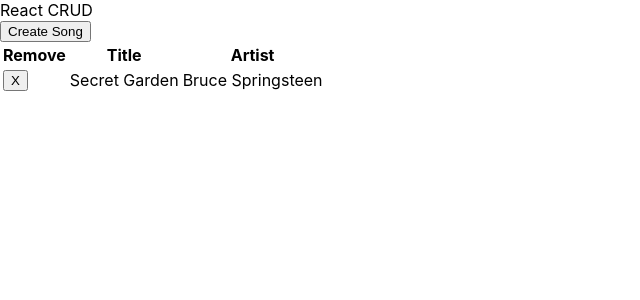
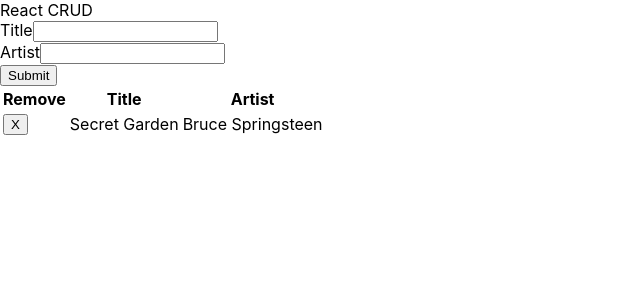
Before and after one commit to jpbarbosa/react-crud-ts, a React (Create React App) app: page / in a window 1280 px wide. Shown: the top 300 px of the page, without its empty margins (0-640 px from the left). Built offline with nearby package versions, Linux system fonts and the light colour scheme; data requests are answered from the project's data file.

Commit message:
Add form

```diff
--- a/src/entities/Song.ts
+++ b/src/entities/Song.ts
@@ -1,5 +1,5 @@
 export interface Song {
-  id: number;
+  id?: number;
   title: string;
   artist: string;
 }
--- /dev/null
+++ b/src/hooks/useForm.ts
@@ -0,0 +1,22 @@
+import React, { useState } from 'react';
+
+export type IChangeElement =
+  | HTMLInputElement
+  | HTMLSelectElement
+  | HTMLTextAreaElement;
+
+export const useForm = <T>(initialState: T, handleAction: Function) => {
+  const [formState, setFormState] = useState(initialState);
+
+  const handleChange = (event: React.ChangeEvent<IChangeElement>): void => {
+    const { name, value } = event.target;
+    setFormState({ ...formState, [name]: value });
+  };
+
+  const handleSubmit = (event: React.FormEvent<HTMLFormElement>): void => {
+    event.preventDefault();
+    handleAction(formState);
+  };
+
+  return { formState, handleChange, handleSubmit };
+};
--- a/src/pages/songs/index.tsx
+++ b/src/pages/songs/index.tsx
@@ -1,6 +1,7 @@
 import axios from 'axios';
 import { useEffect, useState } from 'react';
 import { Song } from '../../entities/Song';
+import { useForm } from '../../hooks/useForm';
 
 export const Songs = () => {
   const [records, setRecords] = useState<Song[]>([]);
@@ -12,11 +13,8 @@ export const Songs = () => {
     setRecords(result.data);
   };
 
-  const create = async () => {
-    await axios.post<Song>(`${api}/${path}`, {
-      title: 'One',
-      artist: 'U2',
-    });
+  const create = async (song: Song) => {
+    await axios.post<Song>(`${api}/${path}`, song);
     fetch();
   };
 
@@ -29,9 +27,39 @@ export const Songs = () => {
     fetch();
   }, []);
 
+  const emptySong: Song = {
+    title: '',
+    artist: '',
+  };
+
+  const { formState, handleChange, handleSubmit } = useForm<Song>(
+    emptySong,
+    create
+  );
+
   return (
     <div>
-      <button onClick={create}>Create Song</button>
+      <form onSubmit={handleSubmit}>
+        <div>
+          <label>Title</label>
+          <input
+            type="text"
+            name="title"
+            onChange={handleChange}
+            value={formState.title}
+          />
+        </div>
+        <div>
+          <label>Artist</label>
+          <input
+            type="text"
+            name="artist"
+            onChange={handleChange}
+            value={formState.artist}
+          />
+        </div>
+        <input type="submit" />
+      </form>
       <table>
         <thead>
           <tr>
```
